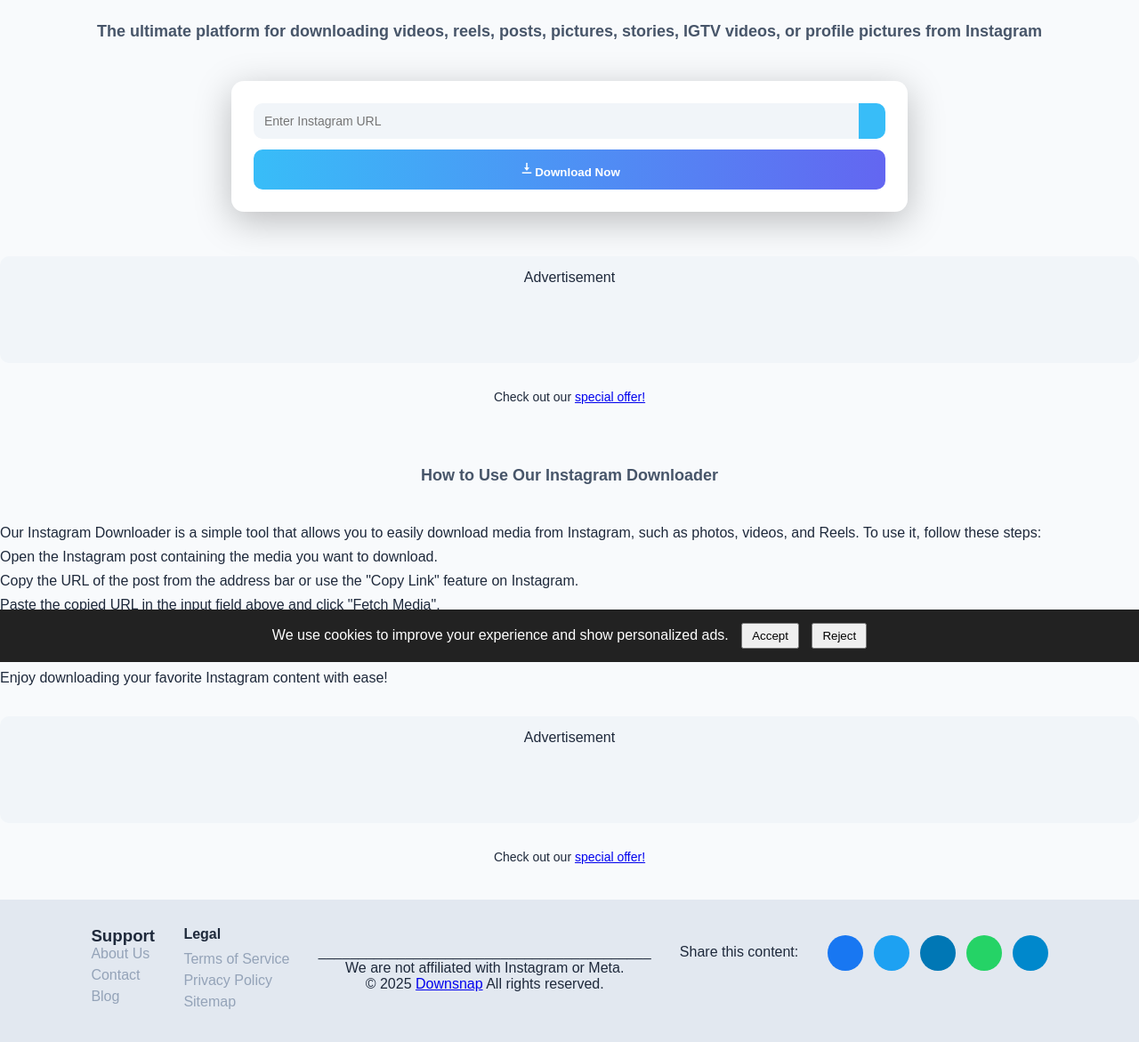
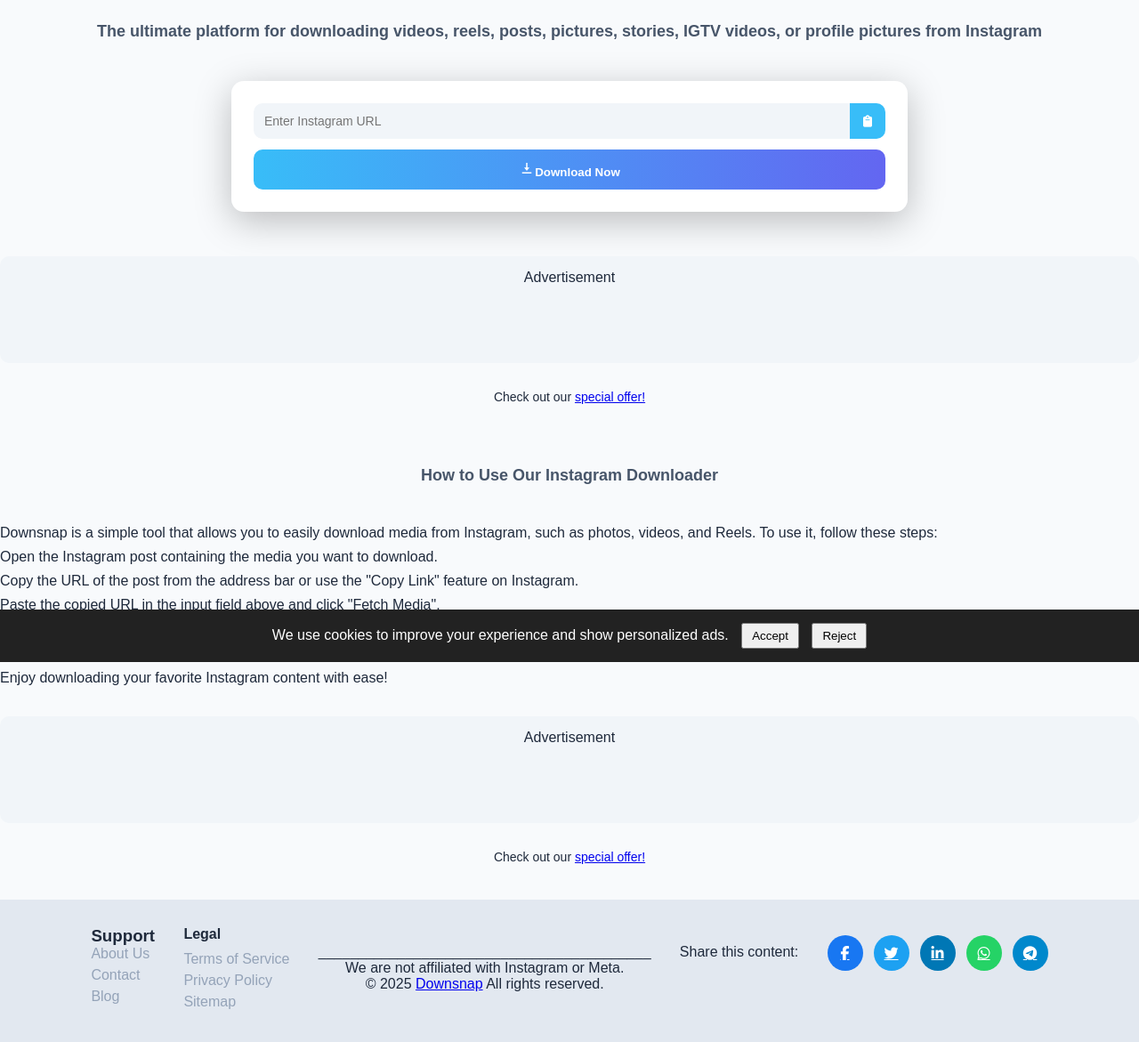
Before and after one commit to itsmethepalky/Downsnap, a Python web app: template templates/index.html in a window 1280 px wide. Shown: the part 56-1227 px from the top of the page at 89% size. Run offline with Jinja, Linux system fonts and the light colour scheme; the template is opened without the code that fills it, so the values that code supplies are empty.

Commit message:
Update index.html

```diff
--- a/templates/index.html
+++ b/templates/index.html
@@ -23,7 +23,8 @@
 <meta name="twitter:description" content="Join Downsnap on social media for updates and more." />
 <meta name="twitter:image" content="https://lh3.googleusercontent.com/d/1Jq3-LRieYYUveYpYVTmFhuWTMaCgCO4t" />
 <meta name="twitter:url" content="https://www.downsnap.online/" />
-    <title>Instagram Media Downloader</title>
+    <title>Downsnap</title>
+    <link rel="stylesheet" href="https://cdnjs.cloudflare.com/ajax/libs/font-awesome/6.5.1/css/all.min.css">
     <link rel="icon" href="{{ url_for('static', filename='favicon.ico') }}" type="image/x-icon">
     <link rel="icon" sizes="192x192" href="{{ url_for('static', filename='android_icon.ico') }}" type="image/x-icon">
     <link rel="apple-touch-icon" sizes="120x120" href="{{ url_for('static', filename='apple-touch-icon.ico') }}" type="image/x-icon">
@@ -63,7 +64,7 @@
     <header>
      <nav>
             <!-- Logo and title on the left -->
-            <h1><a href="/">Downsnap</a></h1>
+          <h1> <a href="/">Downsnap</a></h1>
 
 
             <!-- Navigation links and day/night mode toggle on the right -->
@@ -136,15 +137,7 @@ function toggleMode() {
 
         <!-- Blog Section -->
         <div class="ad-container">
-    <script async src="https://pagead2.googlesyndication.com/pagead/js/adsbygoogle.js?client=ca-pub-7422771049190232" crossorigin="anonymous"></script>
-    <ins class="adsbygoogle"
-         style="display:block"
-         data-ad-client="ca-pub-7422771049190232"
-         data-ad-slot="7750359121"
-         data-ad-format="auto"></ins>
-    <script>
-         (adsbygoogle = window.adsbygoogle || []).push({});
-    </script>
+
     <p>Advertisement</p>
 </div>
 
@@ -154,7 +147,7 @@ function toggleMode() {
 </div>
         <div id="blog-section">
             <h2>How to Use Our Instagram Downloader</h2>
-            <p>Our Instagram Downloader is a simple tool that allows you to easily download media from Instagram, such as photos, videos, and Reels. To use it, follow these steps:</p>
+            <p>Downsnap is a simple tool that allows you to easily download media from Instagram, such as photos, videos, and Reels. To use it, follow these steps:</p>
             <ol>
                 <li>Open the Instagram post containing the media you want to download.</li>
                 <li>Copy the URL of the post from the address bar or use the "Copy Link" feature on Instagram.</li>
```
